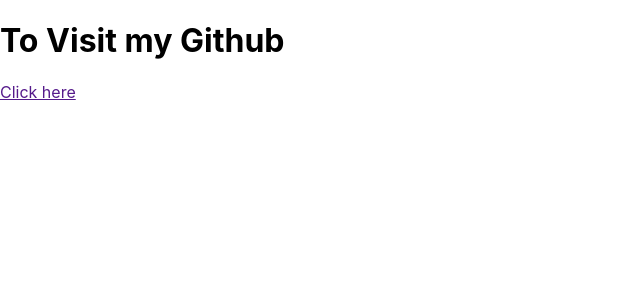
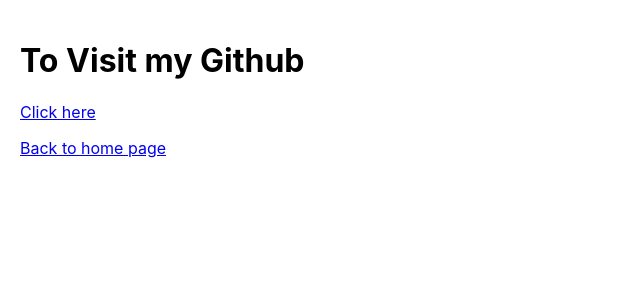
Before and after one commit to NajwaLahly/Weather-app, a React (Create React App) app: page /github-carbon in a window 1280 px wide. Shown: the top 300 px of the page, without its empty margins (0-640 px from the left). Built offline with nearby package versions, Linux system fonts and the light colour scheme.

Commit message:
add return to home page

```diff
--- a/src/components/githubLinkPage/GithubLinkPage.tsx
+++ b/src/components/githubLinkPage/GithubLinkPage.tsx
@@ -1,8 +1,20 @@
+import { NavLink } from "react-router-dom";
 export default function GithubLinkPage() {
-    return(
-        <div>
-            <h1>To Visit my Github</h1>
-            <a href="">Click here</a>
-        </div>
-    )
+  return (
+    <div className="container">
+      <h1>To Visit my Github</h1>
+      <p>
+        <a
+          target="_blank"
+          rel="noreferrer"
+          href="https://github.com/NajwaLahly"
+        >
+          Click here
+        </a>
+      </p>
+      <p>
+        <NavLink to={"/"}>Back to home page</NavLink>
+      </p>
+    </div>
+  );
 }
```
